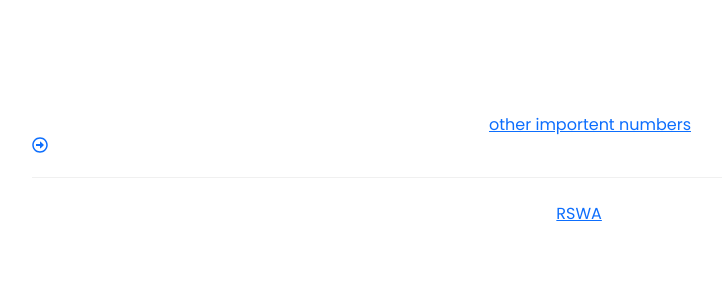
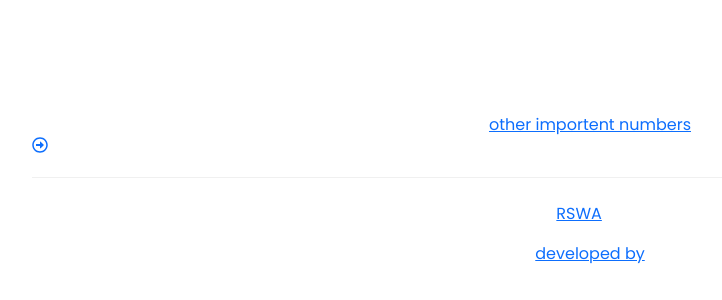
Before and after one commit to ashiful2002/rswa, a React (Vite) app: page / in a window 1280 px wide. Shown: the part 3430-3730 px from the top of the page, without its empty margins (50-772 px from the left). Built offline with nearby package versions, Linux system fonts and the light colour scheme.

Commit message:
Added Developer name

```diff
--- a/package.json
+++ b/package.json
@@ -13,6 +13,7 @@
   "dependencies": {
     "@formfacade/embed-react": "^1.1.2",
     "antd": "^5.21.5",
+    "axios": "^1.7.9",
     "bootstrap": "^5.3.3",
     "formik": "^2.4.6",
     "react": "^18.3.1",
--- a/src/App.jsx
+++ b/src/App.jsx
@@ -1,4 +1,4 @@
-import React from "react";
+import React, { useEffect, useState } from "react";
 import { Button } from "react-bootstrap";
 import { useNavigate } from "react-router-dom";
 import PageTitle from "./Components/PageTitle";
@@ -6,29 +6,31 @@ import Slider from "./Pages/Home/Slider";
 import Committee from "./Pages/Home/Committee";
 
 const App = () => {
-  const navigate = useNavigate()
+  const navigate = useNavigate();
 
   return (
     <>
       <div className="container mx-auto">
         <PageTitle title="Home" heading="home page" />
         <div className="flex flex-col items-center justify-center gap-4">
-          <div className="rounded border p- shadow-sm">
+          <div className="p- rounded border shadow-sm">
             <h3 className="text-center capitalize text-neutral-600">
               featured images
             </h3>
-          <div>
-          <Slider  />
-          </div>
+            <div>
+              <Slider />
+            </div>
+
           </div>
 
           <div>
-          < Committee />
+            <Committee />
           </div>
           <div>
             <Button onClick={() => navigate("/blood")}> Go Blood Bank</Button>
           </div>
         </div>
+
       </div>
     </>
   );
--- a/src/Components/SearchTable.jsx
+++ b/src/Components/SearchTable.jsx
@@ -1,33 +1,29 @@
-import React, { useState } from "react";
+import React, { useEffect, useState } from "react";
 import { Input, Table } from "antd";
 import { bloodGroupData } from "../constants/BloodGropuData";
-import { useNavigate } from "react-router-dom";
+import axios from "axios";
 
 const SearchTable = () => {
-  const navigate = useNavigate();
+
   const [searchedValue, setsearchBloogG] = useState("");
+
+  const [users, setUsers] = useState([]);
+
+  const getAllData = async () => {
+    const response = await axios.get("http://localhost:3000/bloodGroupData");
+    console.log(response.data)
+
+  };
+  useEffect(() => {
+    getAllData();
+  }, []);
+
   return (
+    <>
+
+
     <div className="container mx-auto">
 
-      {/* <div className="flex items-center justify-between">
-        <Button
-          className="mb-2"
-          variant="success"
-          onClick={() => navigate("/")}
-        >
-          {" "}
-          <IoMdArrowRoundBack className="font-extrabold" />
-        </Button>
-        <Button
-          className="mb-2"
-          onClick={() => navigate("/bgForm")}
-
-          variant="success"
-        >
-          {" "}
-          <IoMdArrowRoundForward className="font-extrabold" />
-        </Button>
-      </div> */}
       <div className="">
 
         <Input.Search
@@ -84,6 +80,7 @@ const SearchTable = () => {
         </div>
       </div>
     </div>
+    </>
   );
 };
 
--- a/src/Layout/Copyright.jsx
+++ b/src/Layout/Copyright.jsx
@@ -13,7 +13,14 @@ const Copyright = () => {
           </a>
           . All Rights Reserved.
         </p>
-        {/* <p className="text-sm">developed by mukto</p> */}
+        <p className="text-sm">
+          <a
+            href="https://ashiful-islam.vercel.app/"
+            target="_blank"
+            rel="noopener noreferrer"
+          >developed by</a>
+
+        </p>
       </div>
     </>
   );
```
Also changed, not shown: 1 other file (tests, documents, lock files or other folders).
